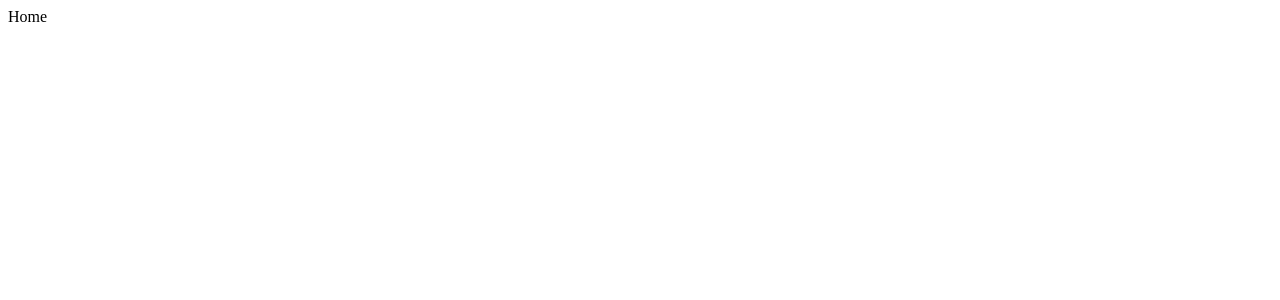
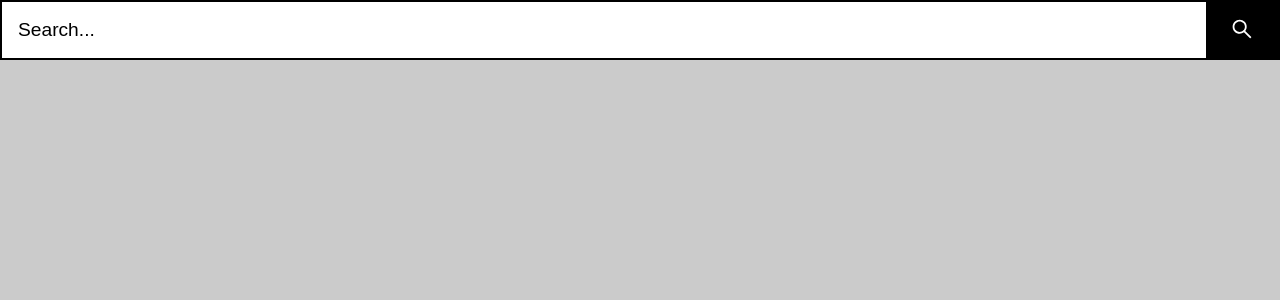
Before and after one commit to camilorocca/checkapp, a React (Create React App) app: page / in a window 1280 px wide. Shown: the top 300 px of the page. Built offline with nearby package versions, Linux system fonts and the light colour scheme.

Commit message:
create navBar and searchBar, add new globalStyles

```diff
--- a/src/App.jsx
+++ b/src/App.jsx
@@ -1,9 +1,11 @@
 import './App_styled.js';
-import Router from '../src/router/Router'
+import Router from '../src/router/Router';
+import GlobalSyle from './globalStyles/globalStyles.js';
 
 function App() {
   return (
     <div className="App">
+      <GlobalSyle/>
       <Router/>
     </div>
   );
--- a/src/components/navBar/NavBar.jsx
+++ b/src/components/navBar/NavBar.jsx
@@ -0,0 +1,59 @@
+import React from "react";
+import { BsCheck2 } from "react-icons/bs";
+import { AiOutlineSearch, AiOutlineMore } from "react-icons/ai";
+import { useState } from "react";
+import { GrClose } from "react-icons/gr";
+
+import {
+   ContainerNavBar,
+   ContainerSettings,
+   ContainerLogo,
+   ContainerMenu,
+   Menu,
+   LinkMenu,
+} from "./NavBar_styled";
+
+const NavBar = ({ navOrSearch, setNavOrSearch }) => {
+   const [menu, setMenu] = useState(false);
+
+   return (
+      <React.Fragment>
+         <ContainerNavBar
+            layout
+            initial={{ opacity: 0 }}
+            animate={{ opacity: 1 }}
+            exit={{ opacity: 0, y: -100 }}
+         >
+            <ContainerLogo>
+               <BsCheck2 />
+               <h2>checkapp</h2>
+            </ContainerLogo>
+            <ContainerSettings>
+               <AiOutlineSearch onClick={() => setNavOrSearch(!navOrSearch)} />
+               <AiOutlineMore onClick={() => setMenu(!menu)} />
+            </ContainerSettings>
+         </ContainerNavBar>
+         <ContainerMenu isOpen={menu}>
+            <Menu isOpen={menu}>
+               <GrClose onClick={() => setMenu(!menu)} />
+               <ul>
+                  <li>
+                     <LinkMenu>Login</LinkMenu>
+                  </li>
+                  <li>
+                     <LinkMenu>Add Your App</LinkMenu>
+                  </li>
+                  <li>
+                     <LinkMenu>Edit / Remove</LinkMenu>
+                  </li>
+                  <li>
+                     <LinkMenu>About</LinkMenu>
+                  </li>
+               </ul>
+            </Menu>
+         </ContainerMenu>
+      </React.Fragment>
+   );
+};
+
+export default NavBar;
--- /dev/null
+++ b/src/components/navBar/NavBar_styled.js
@@ -0,0 +1,131 @@
+import styled from "styled-components";
+import { Link } from "react-router-dom";
+import { motion } from "framer-motion";
+import { keyframes } from "styled-components";
+
+import { brandColours, huesMain } from "../../variables/variables";
+
+export const ContainerNavBar = styled(motion.div)`
+   width: calc((100% - 4px) - 2rem);
+   height: 5vh;
+   padding: 0.5rem 1rem;
+   position: fixed;
+   background-color: ${huesMain.hues02};
+   border: 2px solid ${brandColours.blackColor};
+   display: flex;
+   justify-content: space-between;
+   align-items: center;
+   z-index: 2;
+`;
+
+export const ContainerLogo = styled(Link)`
+   display: flex;
+   outline: none;
+   text-decoration: none;
+   align-items: center;
+   color: ${brandColours.blackColor};
+   &:hover {
+      scale: 1.1;
+      cursor: pointer;
+   }
+   &:active {
+      scale: 1;
+   }
+   > svg {
+      font-size: 1.5rem;
+   }
+   > h2 {
+      font-size: 1.3rem;
+      font-weight: 500;
+      margin-left: 0.5rem;
+      user-select: none;
+   }
+`;
+
+export const ContainerSettings = styled.div`
+   display: flex;
+   align-items: center;
+   &:first-child {
+      margin-left: 0.5rem;
+   }
+   > svg {
+      font-size: 1.5rem;
+      margin-left: 0.5rem;
+      position: relative;
+      &:hover {
+         scale: 1.2;
+         cursor: pointer;
+      }
+      &:active {
+         scale: 1;
+      }
+   }
+`;
+
+export const Menu = styled(motion.div)`
+   width: calc(100% - 4px);
+   position: absolute;
+   border:2px solid black;
+   z-index: 2;
+   height: 60vh;
+   ${(props) => (props.isOpen ? "margin:0;" : "margin-top:-61vh;")}
+   ${(props) => (props.isOpen ? "box-shadow: 0vh 0 0.2rem black;" : null)}
+   display: flex;
+   justify-content: center;
+   align-items: center;
+   background-color: ${brandColours.mainColor};
+   > ul {
+      display: flex;
+      flex-direction: column;
+      justify-content: center;
+      align-items: center;
+      gap: 1rem;
+      user-select: none;
+      > li {
+         list-style: none;
+         font-size: 1.5rem;
+         cursor: pointer;
+         text-decoration: none;
+         background-image: linear-gradient(currentColor, currentColor);
+         background-position: 0% 100%;
+         background-repeat: no-repeat;
+         background-size: 0% 2px;
+         transition: background-size 0.3s;
+         &:hover {
+            background-size: 100% 2px;
+            scale: 1.1;
+         }
+         &:active {
+            scale: 1;
+         }
+         transition:0.3s;
+      }
+   }
+   > svg{
+    position:absolute;
+    top:0;
+    right:0;
+    margin:1rem;transition:0.3s;
+    cursor:pointer;
+    &:hover {
+            scale: 1.2;
+            transition:0.3s;
+         }
+         &:active {
+            scale: 1;
+         }
+   }
+`;
+
+export const LinkMenu = styled(Link)`
+   text-decoration: none;
+   align-items: center;
+   color: ${brandColours.blackColor};
+`;
+
+export const ContainerMenu = styled.div`
+   width: 100%;
+   position:absolute;
+   height: 100vh;
+   ${(props) => (props.isOpen ? "background-color: #0000009a;" : null)}
+`;
--- /dev/null
+++ b/src/components/searchBar/SearchBar.jsx
@@ -0,0 +1,23 @@
+import React from "react";
+import { ContainerSearchBar, ContainerResults } from "./SearchBar_styled";
+import { AiOutlineSearch } from "react-icons/ai";
+
+const SearchBar = ({navOrSearch , setNavOrSearch}) => {
+   return (
+
+      <ContainerSearchBar
+         layout
+         initial={{ opacity: 0 }}
+         animate={{ opacity: 1 }}
+         exit={{ opacity: 0 }}
+      >
+         <form action="">
+            <input type="text" placeholder="Search..." />
+            <button><AiOutlineSearch/></button>
+         </form>
+         <ContainerResults onClick={()=>setNavOrSearch(!navOrSearch)}/>
+      </ContainerSearchBar>
+   );
+};
+
+export default SearchBar;
--- /dev/null
+++ b/src/components/searchBar/SearchBar_styled.js
@@ -0,0 +1,55 @@
+import styled from "styled-components";
+import { motion } from "framer-motion";
+
+export const ContainerSearchBar = styled(motion.div)`
+    height:100vh;
+    width:100%;
+    position:absolute;
+    z-index:3;
+   > form {
+      width: calc(100% - 4px);
+      height: calc(5vh + 1rem);
+      border: 2px solid black;
+      display: grid;
+      grid-template-columns: 2fr auto;
+      > input {
+         padding: 0;
+         height: 100%;
+         border: none;
+         background-color: #ffffff;
+         outline: none;
+         padding: 0 1rem;
+         display: flex;
+         align-items: center;
+         font-size: 1.2rem;
+         &::placeholder {
+           color: black;
+           font-size: 1.2rem;
+           transition:0.3s;
+        }
+         &:focus {
+            border: none;
+            &::placeholder {
+               color: transparent;
+               transition:0.3s;
+            }
+        }
+
+      }
+      > button {
+         height: 100%;
+         border: none;
+         background-color: black;
+         color: white;
+         padding: 0 1.5rem;
+         > svg {
+            font-size: 1.5rem;
+         }
+      }
+   }
+`;
+
+export const ContainerResults = styled.div`
+height:calc(100% - (5vh + 1rem + 4px));
+background-color: #00000034;
+`
--- /dev/null
+++ b/src/globalStyles/globalStyles.js
@@ -0,0 +1,17 @@
+import { createGlobalStyle } from "styled-components";
+
+const GlobalSyle = createGlobalStyle`
+
+*{
+    margin:0;
+    padding:0;
+    transition:0.3s ;
+    transition-timing-function: ease-out;
+
+}
+body{
+
+    font-family: 'Atkinson Hyperlegible', sans-serif;
+}`
+
+export default GlobalSyle;
--- a/src/router/Router.jsx
+++ b/src/router/Router.jsx
@@ -1,5 +1,6 @@
 import React from "react";
 import { BrowserRouter, Routes, Route } from "react-router-dom";
+
 import Home from '../views/home/Home';
 import Filter from "../views/filter/Filter";
 
--- a/src/views/home/Home.jsx
+++ b/src/views/home/Home.jsx
@@ -1,9 +1,23 @@
-import React from 'react'
+import React from "react";
+import { useState } from "react";
+
+import NavBar from "../../components/navBar/NavBar";
+import SearchBar from "../../components/searchBar/SearchBar";
 
 const Home = () => {
-  return (
-    <div>Home</div>
-  )
-}
+   const [navOrSearch, setNavOrSearch] = useState(false);
+   return (
+      <React.Fragment>
+         {navOrSearch == true ? (
+            <NavBar navOrSearch={navOrSearch} setNavOrSearch={setNavOrSearch} />
+         ) : (
+            <SearchBar
+               navOrSearch={navOrSearch}
+               setNavOrSearch={setNavOrSearch}
+            />
+         )}
+      </React.Fragment>
+   );
+};
 
-export default Home
+export default Home;
```
